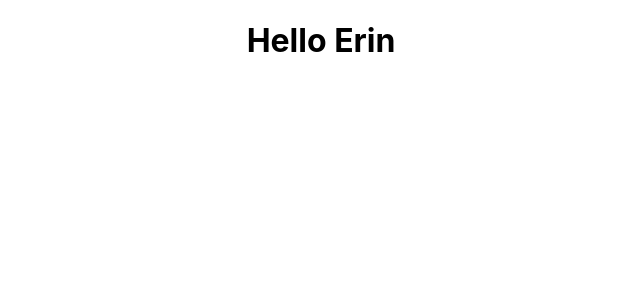
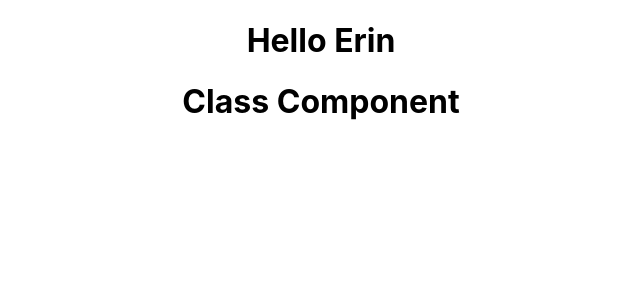
Before and after one commit to erinsgithubpage/hello-world, a React (Create React App) app: page / in a window 1280 px wide. Shown: the top 300 px of the page, without its empty margins (319-959 px from the left). Built offline with nearby package versions, Linux system fonts and the light colour scheme.

Commit message:
video 8, 1:44

```diff
--- a/src/App.js
+++ b/src/App.js
@@ -1,12 +1,15 @@
 import React, { Component } from 'react';
+import logo from './logo.svg';
 import './App.css';
 import { Greet } from './components/Greet';
+import Welcome from './components/Welcome';
 
 class App extends Component {
   render() {
     return (
       <div className="App">
         <Greet />
+        <Welcome />
       </div>
     );
   }
--- /dev/null
+++ b/src/components/Welcome.js
@@ -0,0 +1,9 @@
+import React, { Component } from 'react';
+
+class Welcome extends Component {
+    render() {
+        return <h1>Class Component</h1>
+    }
+}
+
+export default Welcome;
```
